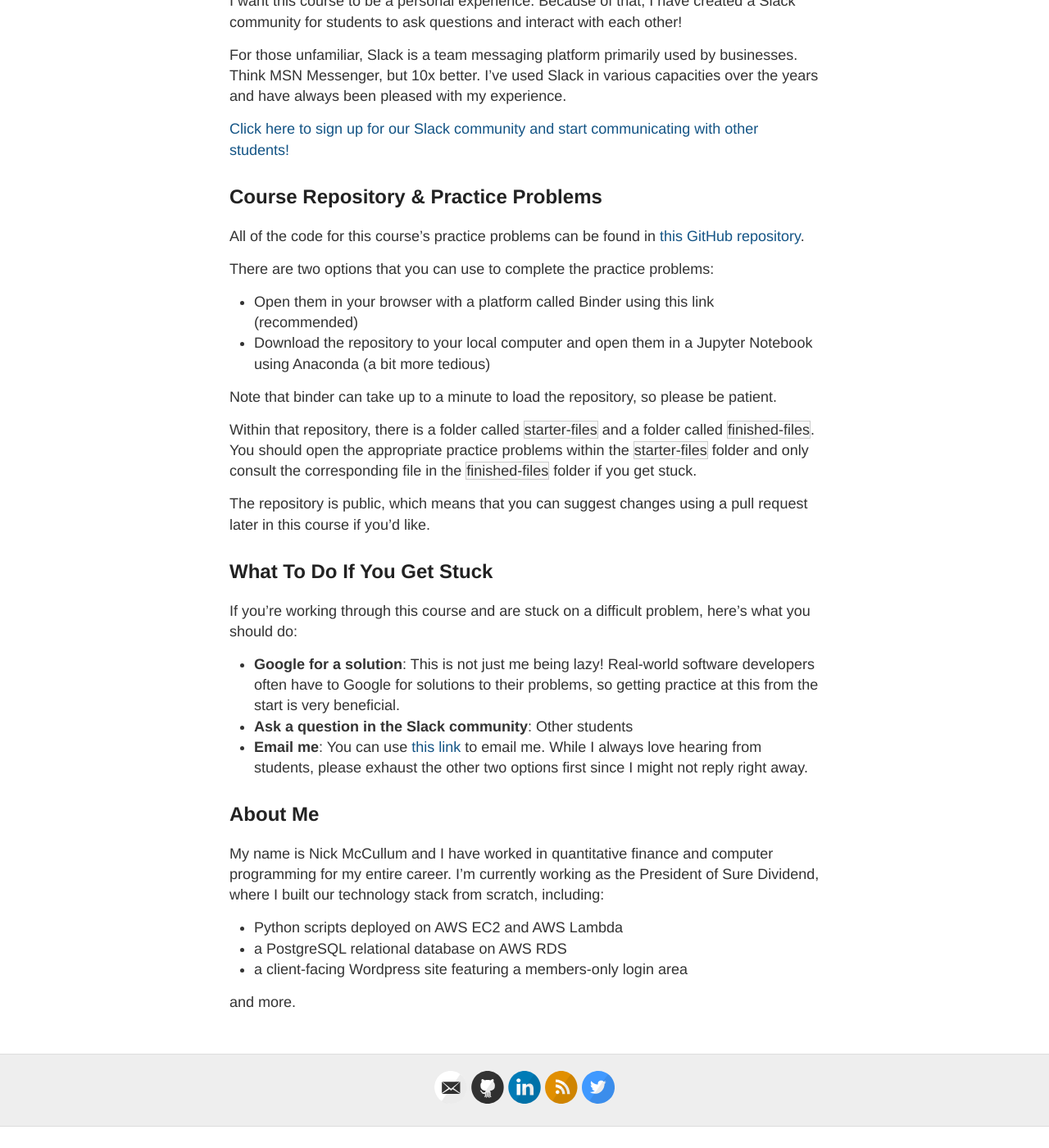
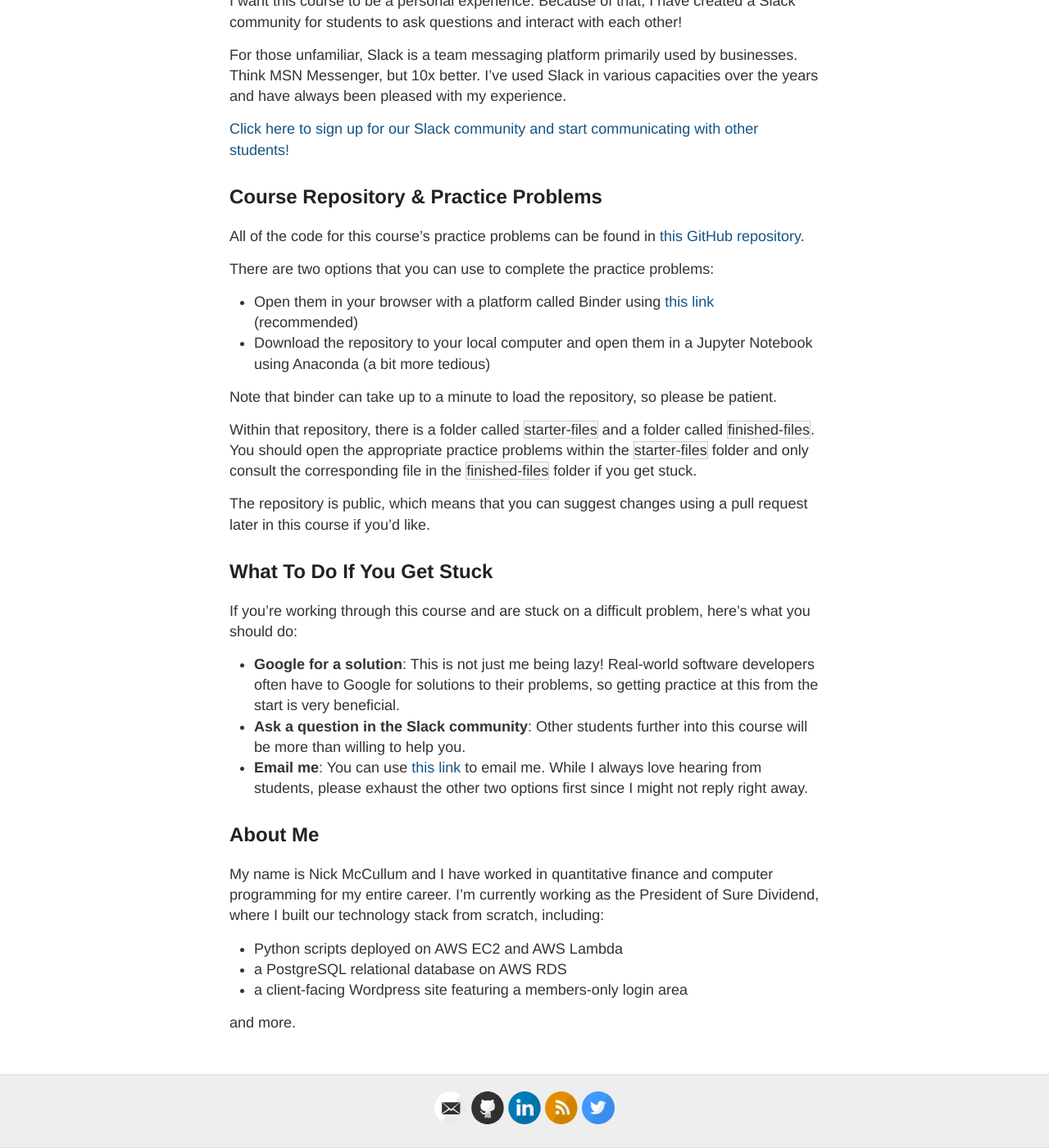
Before and after one commit to rosyberti/website, a Jekyll site: the page built from python-course/index.md, in a window 1280 px wide and 1400 px high, scrolled down 1067 px. Shown: the whole window at 82% size. Built offline with Jekyll 4.4.1, drawn with Linux system fonts in a browser that asks for light colours; before the commit the page ends 2441 px from its top, so only the background shows below that.

Commit message:
added binder link

```diff
--- a/python-course/index.md
+++ b/python-course/index.md
@@ -48,7 +48,7 @@
 
 There are two options that you can use to complete the practice problems:
 
-* Open them in your browser with a platform called Binder using this link (recommended)
+* Open them in your browser with a platform called Binder using [this link](https://mybinder.org/v2/gh/nicholasmccullum/learn-python/master) (recommended)
 * Download the repository to your local computer and open them in a Jupyter Notebook using Anaconda (a bit more tedious)
 
 Note that binder can take up to a minute to load the repository, so please be patient.
@@ -62,7 +62,7 @@
 If you're working through this course and are stuck on a difficult problem, here's what you should do:
 
 * __Google for a solution__: This is not just me being lazy! Real-world software developers often have to Google for solutions to their problems, so getting practice at this from the start is very beneficial.
-* __Ask a question in the Slack community__: Other students
+* __Ask a question in the Slack community__: Other students further into this course will be more than willing to help you.
 * __Email me__: You can use [this link](mailto:nicholasmccullum@gmail.com) to email me. While I always love hearing from students, please exhaust the other two options first since I might not reply right away.
 
 ## About Me
```
